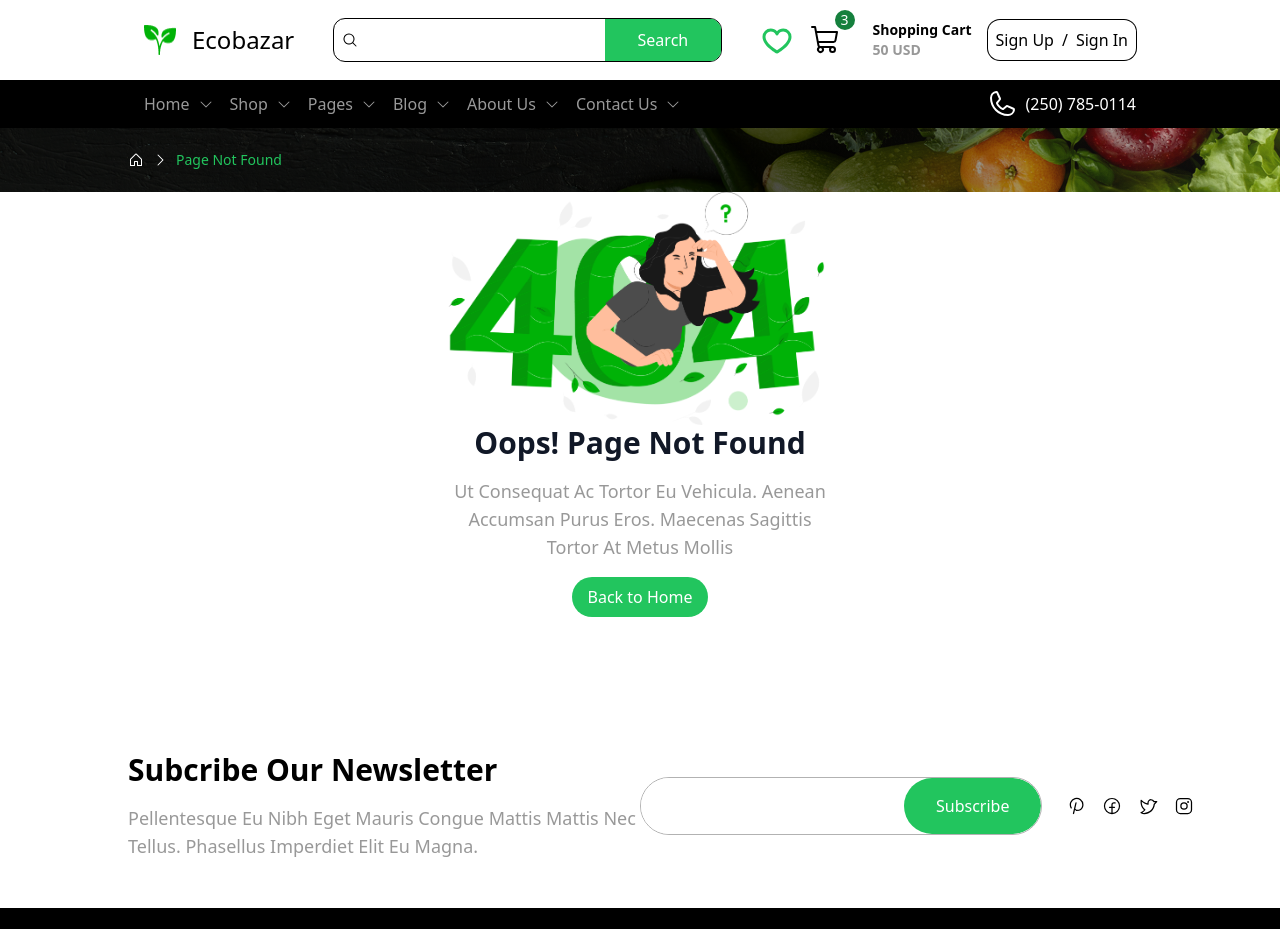
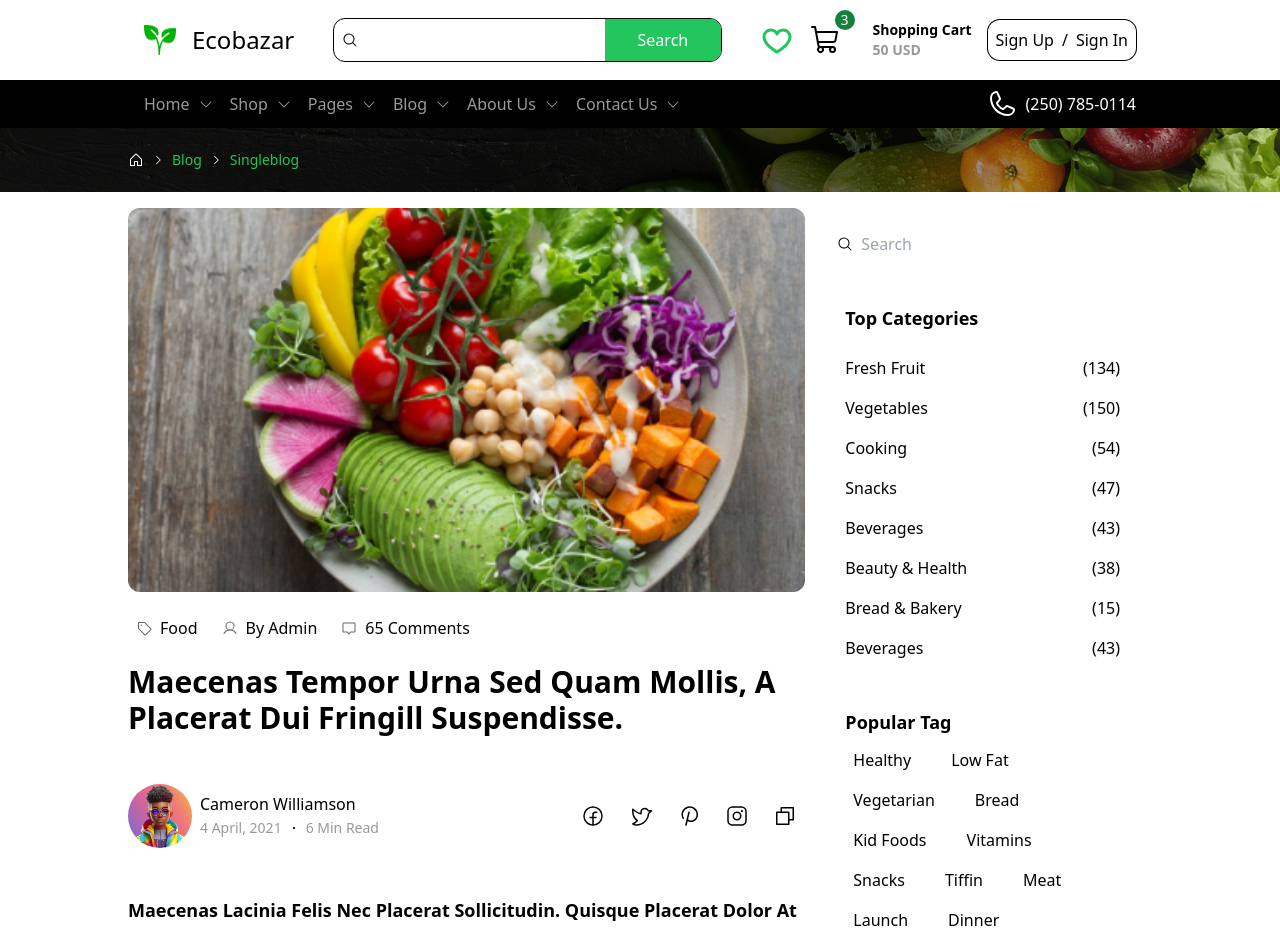
Before and after one commit to DUSHIME1212/Ecobazar, a React (Vite) app in the folder frontend/: page /blog/singleblog in a window 1280 px wide. Shown: the top 929 px of the page. Built offline with nearby package versions, Linux system fonts and the light colour scheme.

Commit message:
"Updated App.jsx to include SingleBlog route, modified BlogCard.jsx to link to SingleBlog, removed BlogDetail component, and updated Breadcrumbs and BlogList components"

```diff
--- a/frontend/src/App.jsx
+++ b/frontend/src/App.jsx
@@ -9,6 +9,7 @@ import SignUp from "./pages/settings/signIn.jsx";
 import DashBoard from "./pages/settings/DashBoard.jsx";
 import AccountSettings from "./pages/settings/settings.jsx";
 import BlogList from "./pages/Blog/BlogList.jsx";
+import SingleBlog from "./sections/Blog/SingleBlog.jsx";
 
 export default function App() {
   return (
@@ -21,6 +22,7 @@ export default function App() {
           <Route path="/login" element={<LoginAuth />} />
           <Route path="/signup" element={<SignUp />} />
           <Route path="/blog" element={<BlogList />} />
+          <Route path="/blog/:singleblog" element={<SingleBlog />} />
           <Route path="/dashboard" element={<DashBoard />} />
           <Route path="/settings" element={<AccountSettings />} />
           <Route path="*" element={<PagenotFound />} />
--- a/frontend/src/components/Blog/BlogCard.jsx
+++ b/frontend/src/components/Blog/BlogCard.jsx
@@ -32,7 +32,7 @@ const BlogCard = () => {
           Curabitur porttitor orci eget neque accumsan venenatis. Nunc
           fermentum.
         </p>
-        <Link to={""} className="flex gap-2 items-center">
+        <Link to={"/blog/singleblog"} className="flex gap-2 items-center">
           <span>Read more</span>
           <ArrowRight size={12} />
         </Link>
--- /dev/null
+++ b/frontend/src/components/Blog/BlogDetail.jsx
@@ -0,0 +1,88 @@
+import Info from "../Info";
+import Owner from "./Sidebar/Owner";
+import Socialshare from "./Sidebar/Socialshare";
+
+const BlogDetail = () => {
+  return (
+    <div className="flex gap-4 flex-col">
+      <img
+        src="../../../public/news/Image (2).png"
+        className="w-full min-h-96 bg-gray-300 object-cover rounded-xl max-h-96"
+        alt=""
+      />
+      <div className="flex flex-col gap-4">
+        <Info />
+        <h1>
+          Maecenas tempor urna sed quam mollis, a placerat dui fringill
+          Suspendisse.
+        </h1>
+        <div className="py-8 flex flex-row items-center justify-between">
+          <Owner />
+          <Socialshare />
+        </div>
+        <h2>
+          Maecenas lacinia felis nec placerat sollicitudin. Quisque placerat
+          dolor at scelerisque imperdiet. Phasellus tristique felis dolor.
+        </h2>
+        <p>
+          Maecenas elementum in risus sed condimentum. Duis convallis ante ac
+          tempus maximus. Fusce malesuada sed velit ut dictum. Morbi faucibus
+          vitae orci at euismod. Integer auctor augue in erat vehicula, quis
+          fermentum ex finibus.
+        </p>
+        <p>
+          Mauris pretium elit a dui pulvinar, in ornare sapien euismod. Nullam
+          interdum nisl ante, id feugiat quam euismod commodo. Sed ultrices
+          lectus ut iaculis rhoncus. Aenean non dignissim justo, at fermentum
+          turpis. Sed molestie, ligula ut molestie ultrices, tellus ligula
+          viverra neque, malesuada consectetur diam sapien volutpat risus.
+          Quisque eget tortor lobortis, facilisis metus eu, elementum est. Nunc
+          sit amet erat quis ex convallis suscipit. ur ridiculus mus.
+        </p>
+        <div className="flex gap-2">
+          <img
+            src="/news/Image (2).png"
+            className="w-1/2 rounded-xl min-h-32"
+            alt=""
+          />
+          <img
+            src="/news/Image (1).png"
+            className="w-1/2 rounded-xl min-h-32"
+            alt=""
+          />
+        </div>
+        <p>
+          Sed dictum non nulla eu imperdiet. Duis elit libero, vulputate quis
+          vehicula ut, vestibulum ut mauris. Nullam non felis varius dui rutrum
+          rutrum in a nisi. Suspendisse elementum rutrum lorem sed luctus. Proin
+          iaculis euismod metus non sollicitudin. Duis vel luctus lacus. Nullam
+          faucibus iaculis convallis. In ullamcorper nibh ipsum, eget lacinia
+          eros pulvinar a. Integer accumsan arcu nec faucibus ultricies.
+        </p>
+        <div
+          className="min-h-56 bg-green-200 overflow-clip relative p-8 rounded-xl bg-no-repeat bg-center bg-cover"
+          style={{ backgroundImage: `url('/news/Image (2).png')` }}
+        >
+          <div className="z-20 flex flex-row items-center gap-8 absolute">
+            <div className="flex flex-col gap-2">
+              <p className="text-white">Summer Sales</p>
+              <h1 className="text-white">Fresh Fruit</h1>
+              <button className="rounded-full px-4">Shop now</button>
+            </div>
+            <div>
+              <span className="flex flex-col justify-center items-center p-8 size-24 rounded-full bg-orange-500/50 ring-8 ring-orange-500/20">
+                <p className="text-white text-sm w-full text-center min-w-32">up to</p>
+                <h1 className="text-orange-500 text-xl w-full text-center min-w-32">56%</h1>
+                <p className="text-white text-sm w-full text-center min-w-32">off</p>
+              </span>
+            </div>
+          </div>
+
+          <div className="absolute top-0 left-0 size-full bg-gradient-to-r from-black from-50% to-transparent" />
+        </div>
+      </div>
+    </div>
+  );
+};
+
+export default BlogDetail;
--- a/frontend/src/components/Blog/Sidebar/BlogDetail.jsx
+++ b/frontend/src/components/Blog/Sidebar/Filter.jsx
@@ -4,7 +4,7 @@ import OurGallery from "../OurGallery";
 import RecentlyAddedBlog from "../RecentlyAddedBlog";
 import { MagnifyingGlass } from "@phosphor-icons/react";
 
-const BlogDetail = () => {
+const Filter = () => {
   return (
     <div className="w-full min-h-96 flex flex-col gap-2 p-2 rounded-xl">
             {/* Side Filters and Categories */}
@@ -44,4 +44,4 @@ const BlogDetail = () => {
   );
 };
 
-export default BlogDetail;
+export default Filter;
--- /dev/null
+++ b/frontend/src/components/Blog/Sidebar/Owner.jsx
@@ -0,0 +1,19 @@
+import { Dot } from "@phosphor-icons/react"
+
+const Owner = () => {
+  return (
+    <div className="flex flex-row items-center gap-2">
+        <img src="/avatar/avatarone.jpg" className="size-16 rounded-full" alt="" />
+        <div>
+            <h3>Cameron Williamson</h3>
+            <div className="flex flex-row items-center">
+                <p className="text-sm w-fit">4 April, 2021</p>
+                <Dot size={24} />
+                <p className="text-sm w-fit">6 min read</p>
+            </div>
+        </div>
+    </div>
+  )
+}
+
+export default Owner
--- /dev/null
+++ b/frontend/src/components/Blog/Sidebar/Socialshare.jsx
@@ -0,0 +1,31 @@
+import {
+  Copy,
+  FacebookLogo,
+  InstagramLogo,
+  PinterestLogo,
+  TwitterLogo,
+} from "@phosphor-icons/react";
+
+const Socialshare = () => {
+  return (
+    <div className="flex gap-2 flex-row">
+      <span className="p-2 hover:bg-green-500 hover:text-white duration-700 rounded-full">
+        <FacebookLogo size={24} className="" />
+      </span>
+      <span className="p-2 hover:bg-green-500 hover:text-white duration-700 rounded-full">
+        <TwitterLogo size={24} className="" />
+      </span>
+      <span className="p-2 hover:bg-green-500 hover:text-white duration-700 rounded-full">
+        <PinterestLogo size={24} className="" />
+      </span>
+      <span className="p-2 hover:bg-green-500 hover:text-white duration-700 rounded-full">
+        <InstagramLogo size={24} className="" />
+      </span>
+      <span className="p-2 duration-700 rounded-full">
+        <Copy size={24} className="" />
+      </span>
+    </div>
+  );
+};
+
+export default Socialshare;
--- a/frontend/src/components/Breadcrumbs.jsx
+++ b/frontend/src/components/Breadcrumbs.jsx
@@ -2,7 +2,8 @@ import { CaretRight, House } from "@phosphor-icons/react";
 import PropTypes from "prop-types";
 
 const Breadcrumbs = ({ pageroute }) => {
-  const pageId = pageroute.replace('/','') || 'default';
+
+  const segments = pageroute.split('/').filter(segment => segment);
 
   return (
     <div
@@ -12,15 +13,20 @@ const Breadcrumbs = ({ pageroute }) => {
       <div className="bg-gradient-to-r absolute top-0 left-0 size-full from-black/70 from-60% to-white/5 z-10" />
       <div className="flex flex-row items-center absolute top-1/2 -translate-y-1/2 gap-2 z-50">
         <House className="" />
-        <CaretRight />
-        <span className="text-sm text-green-500">{pageId}</span>
+        <CaretRight size={12} />
+        {segments.map((segment, index) => (
+          <span key={index} className="flex gap-2 items-center ">
+            <span className="text-sm flex items-center text-green-500">{segment}</span>
+            {index < segments.length - 1 && <CaretRight size={12} />}
+          </span>
+        ))}
       </div>
     </div>
   );
 };
 
 Breadcrumbs.propTypes = {
-  pageroute: PropTypes.object.isRequired, // Change to object to match useParams return type
+  pageroute: PropTypes.string.isRequired,
 };
 
 export default Breadcrumbs;
--- /dev/null
+++ b/frontend/src/components/Info.jsx
@@ -0,0 +1,30 @@
+import { ChatCentered, Tag, User } from "@phosphor-icons/react";
+
+const Info = () => {
+  return (
+    <div>
+      <div className="flex flex-row gap-2">
+        <div className="flex items-center gap-2 p-2 w-fit">
+          <span>
+            <Tag className="opacity-60" />
+          </span>
+          <span>Food</span>
+        </div>
+        <div className="flex items-center gap-2 p-2 w-fit">
+          <span>
+            <User className="opacity-60" />
+          </span>
+          <span>By Admin</span>
+        </div>
+        <div className="flex items-center gap-2 p-2 w-fit">
+          <span>
+            <ChatCentered className="opacity-60" />
+          </span>
+          <span>65 Comments</span>
+        </div>
+      </div>
+    </div>
+  );
+};
+
+export default Info;
--- a/frontend/src/pages/Blog/BlogList.jsx
+++ b/frontend/src/pages/Blog/BlogList.jsx
@@ -5,7 +5,7 @@ import { categoriesShop } from "../../utils/utils";
 import BlogCard from "../../components/Blog/BlogCard";
 import { useState } from "react";
 import Pagination from "../../components/Blog/Pagination";
-import BlogDetail from "../../components/Blog/Sidebar/BlogDetail";
+import Filter from "../../components/Blog/Sidebar/filter";
 
 export default function BlogList() {
   const page = useLocation().pathname.split("/").pop();
@@ -55,7 +55,7 @@ export default function BlogList() {
         {/* Bottom Section */}
         <div className="flex gap-4">
           <div className="w-1/3 p-2">
-            <BlogDetail />
+            <Filter />
           </div>
           <div className="w-2/3 min-h-96 bg-green-200 flex flex-row flex-wrap gap-4 p-4 rounded-xl">
             {[...currentBlogs, ...currentBlogs].map((item, i) => (
--- /dev/null
+++ b/frontend/src/sections/Blog/SingleBlog.jsx
@@ -0,0 +1,23 @@
+import { useLocation } from "react-router-dom";
+import Breadcrumbs from "../../components/Breadcrumbs";
+import BlogDetail from "../../components/Blog/BlogDetail";
+import Filter from "../../components/Blog/Sidebar/filter";
+
+const SingleBlog = () => {
+  const pageid = useLocation();
+  return (
+    <div>
+      <Breadcrumbs pageroute={pageid.pathname} />
+      <div className="px-8 md:px-16 lg:px-32 min-h-screen flex flex-row gap-2 mt-4">
+        <div className="w-2/3">
+          <BlogDetail />
+        </div>
+        <div className="w-1/3">
+          <Filter />
+        </div>
+      </div>
+    </div>
+  );
+};
+
+export default SingleBlog;
```
